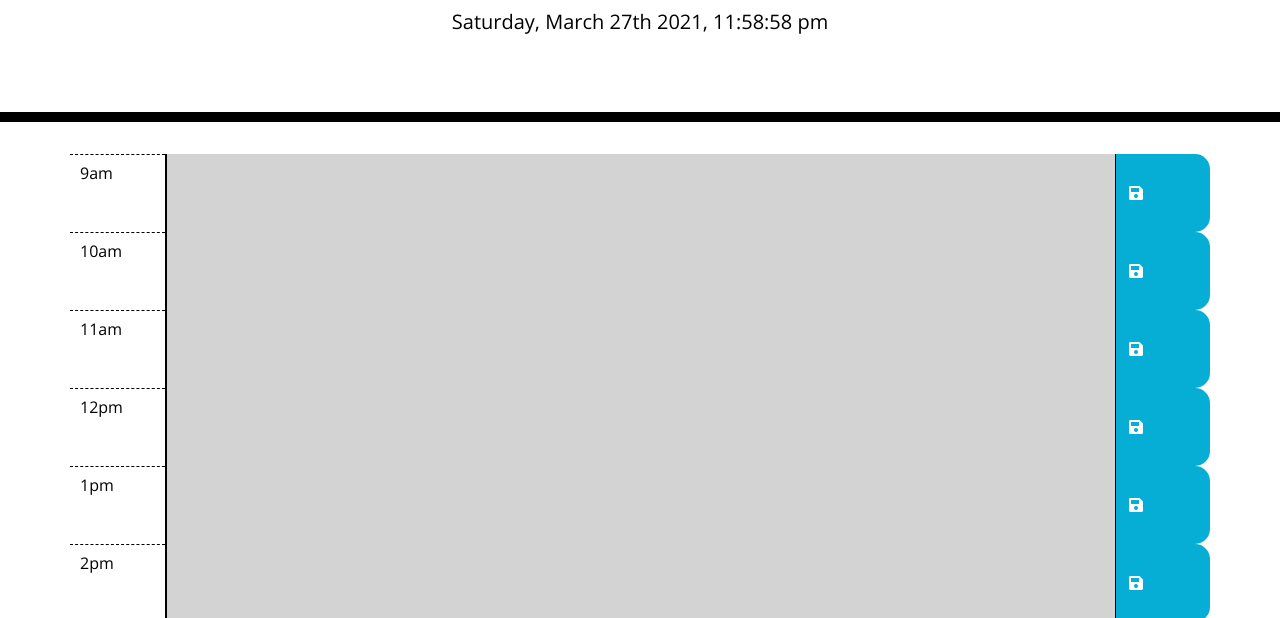
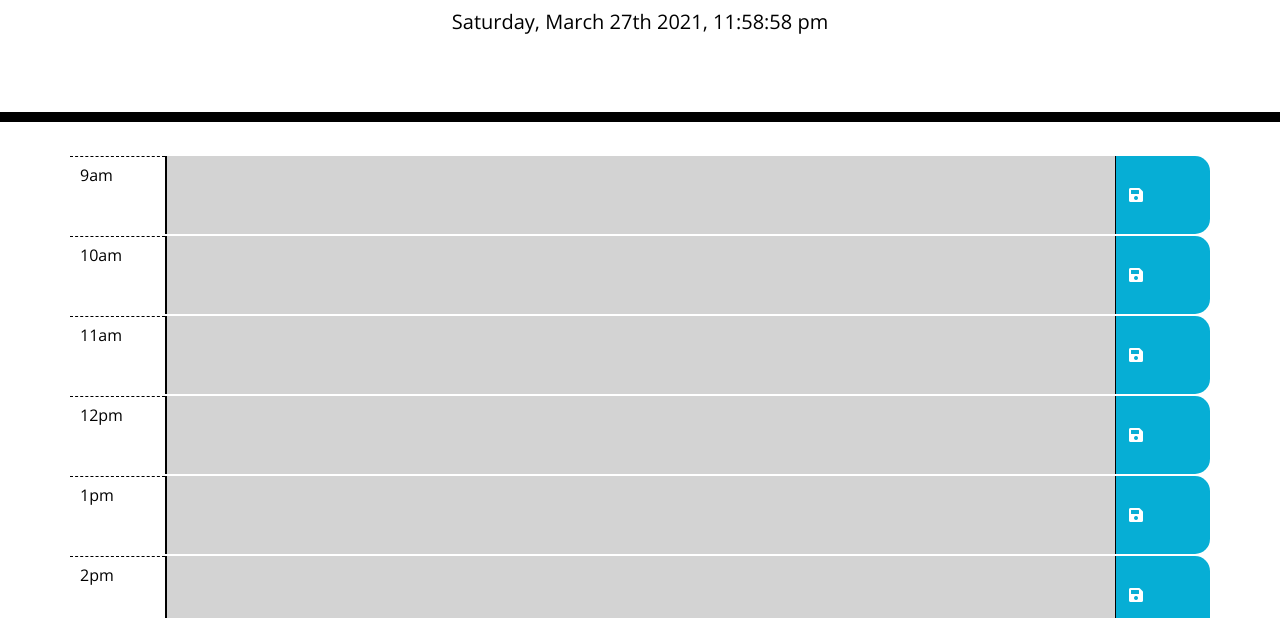
Before and after one commit to elmir123/jq-work-scheduler, a plain HTML site: page index.html in a window 1280 px wide. Shown: the part 182-800 px from the top of the page. Drawn offline with nearby package versions, Linux system fonts and the light colour scheme.

Commit message:
Fixed CSS comment Error

```diff
--- a/assets/css/style.css
+++ b/assets/css/style.css
@@ -1,4 +1,8 @@
 /* body formating  */
+*{
+  margin: 0px;
+  padding: 0px;
+}
 body {
   font-family: 'Open Sans', sans-serif;
   font-size: 16px;
@@ -10,6 +14,7 @@ textarea {
   width: 100%;
   height: 100%;
   padding: 10px;
+  margin-left: -15px;
   background: transparent;
   border: none;
   resize: none;
@@ -34,10 +39,10 @@ textarea {
   text-align: center;
   border-radius: 15px;
 }
-setting the row hight and border
+/* setting the row hight and border */
 .row {
   height: 80px;
-  border-top: 1px solid white;
+  border-top: 2px solid white;
 }
 /* setting the hour text cell */
 .hour {
```
